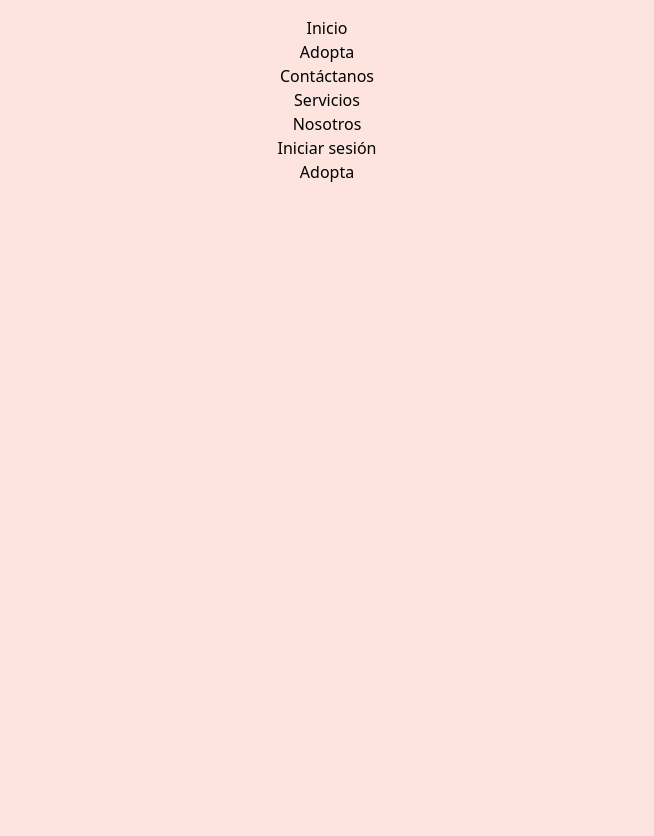
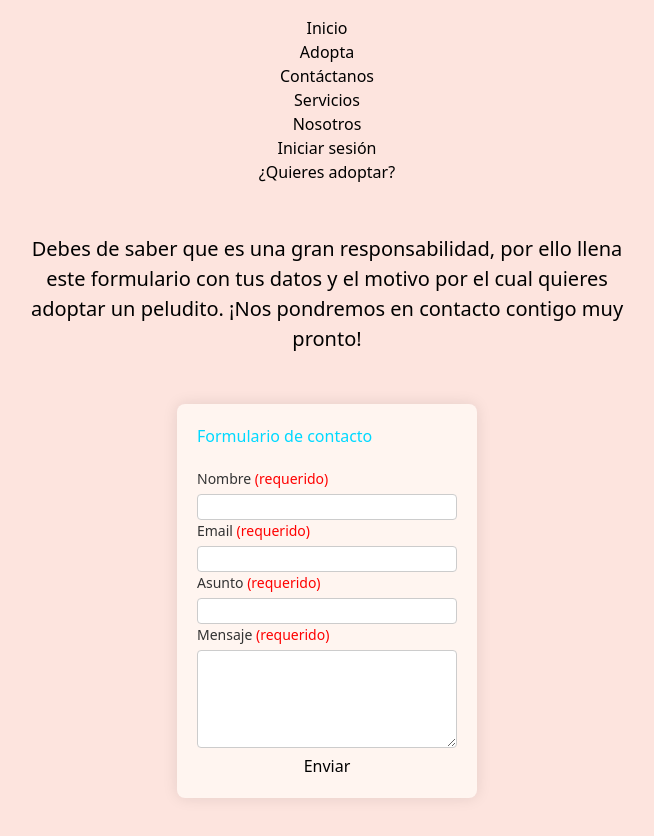
Before and after one commit to danicrdev/Poli-Frontend, a React (Vite) app: page /adopta in a window 1280 px wide. Shown: the top 836 px of the page, without its empty margins (313-967 px from the left). Before the commit the page ends 800 px from the top, so only its background shows below. Built offline with nearby package versions, Linux system fonts and the light colour scheme.

Commit message:
se crea la pagina de adopta

```diff
--- a/src/Pages/Adopta/Adopta.css
+++ b/src/Pages/Adopta/Adopta.css
@@ -0,0 +1,75 @@
+.title-adopta {
+  font-size: 2.25rem;
+  font-weight: 700;
+}
+
+.desc-adopta {
+  width: 600px;
+  margin: 0 auto;
+  margin-top: 50px;
+  font-size: 1.25rem;
+}
+
+.formulario-container {
+  background-color: #fff5f0;
+  margin: 0 auto;
+  margin-top: 50px;
+  padding: 20px;
+  border-radius: 8px;
+  box-shadow: 0px 0px 15px rgba(0, 0, 0, 0.1);
+  width: 300px;
+}
+
+h2 {
+  font-size: 18px;
+  color: #00d9ff;
+  margin-bottom: 20px !important;
+  text-align: left;
+}
+
+label {
+  font-size: 14px;
+  margin-bottom: 5px;
+  display: block;
+  color: #333;
+  text-align: left !important;
+}
+
+input,
+textarea {
+  width: 100%;
+  padding: 8px;
+  margin-bottom: 10px;
+  border: 1px solid #ccc;
+  border-radius: 4px;
+  font-size: 14px;
+}
+
+input:focus,
+textarea:focus {
+  border-color: #00aaff;
+  outline: none;
+}
+
+button {
+  width: 100%;
+  padding: 10px;
+  background-color: #00aaff;
+  border: none;
+  border-radius: 4px;
+  color: #fff;
+  font-size: 16px;
+  cursor: pointer;
+}
+
+button:hover {
+  background-color: #007acc;
+}
+
+.requerido {
+  color: red;
+}
+
+.container-adopta {
+  margin-bottom: 100px;
+}
--- a/src/Pages/Adopta/Adopta.tsx
+++ b/src/Pages/Adopta/Adopta.tsx
@@ -1,7 +1,40 @@
+import './Adopta.css';
+
 const Adopta = () => {
   return (
-    <div>
-      <h1>Adopta</h1>
+    <div className="container-adopta">
+      <h1 className="h1">¿Quieres adoptar?</h1>
+      <div className="desc-adopta">
+        Debes de saber que es una gran responsabilidad, por ello llena este
+        formulario con tus datos y el motivo por el cual quieres adoptar un
+        peludito. ¡Nos pondremos en contacto contigo muy pronto!
+      </div>
+      <div className="formulario-container">
+        <form className="formulario-contacto">
+          <h2>Formulario de contacto</h2>
+          <label htmlFor="nombre">
+            Nombre <span className="requerido">(requerido)</span>
+          </label>
+          <input type="text" id="nombre" name="nombre" required />
+
+          <label htmlFor="email">
+            Email <span className="requerido">(requerido)</span>
+          </label>
+          <input type="email" id="email" name="email" required />
+
+          <label htmlFor="asunto">
+            Asunto <span className="requerido">(requerido)</span>
+          </label>
+          <input type="text" id="asunto" name="asunto" required />
+
+          <label htmlFor="mensaje">
+            Mensaje <span className="requerido">(requerido)</span>
+          </label>
+          <textarea id="mensaje" name="mensaje" rows="4" required />
+
+          <button type="submit">Enviar</button>
+        </form>
+      </div>
     </div>
   );
 };
```
